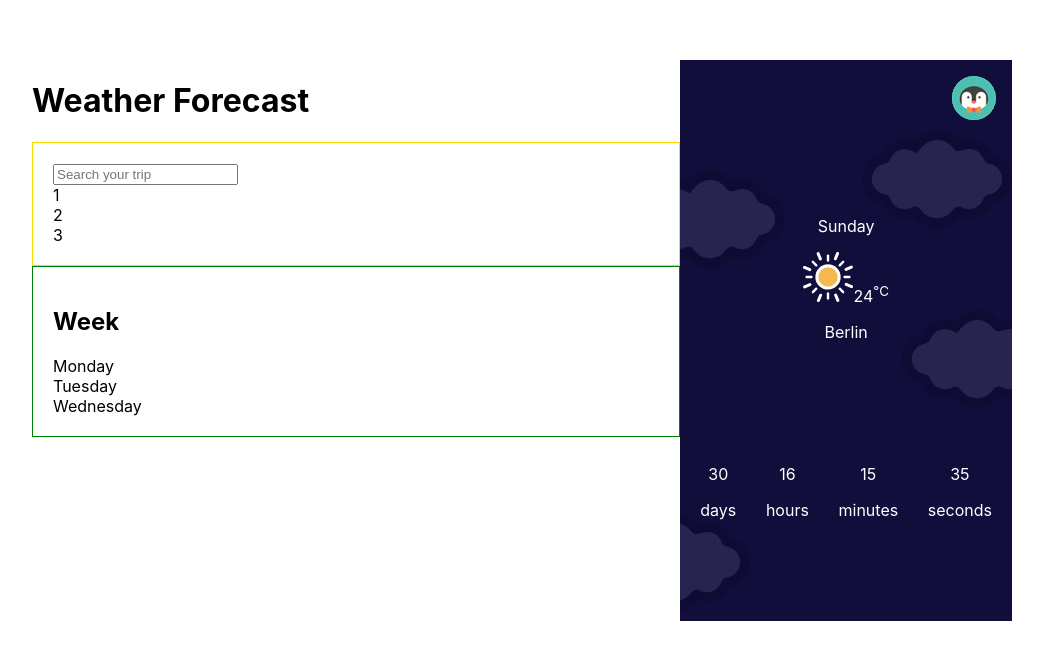
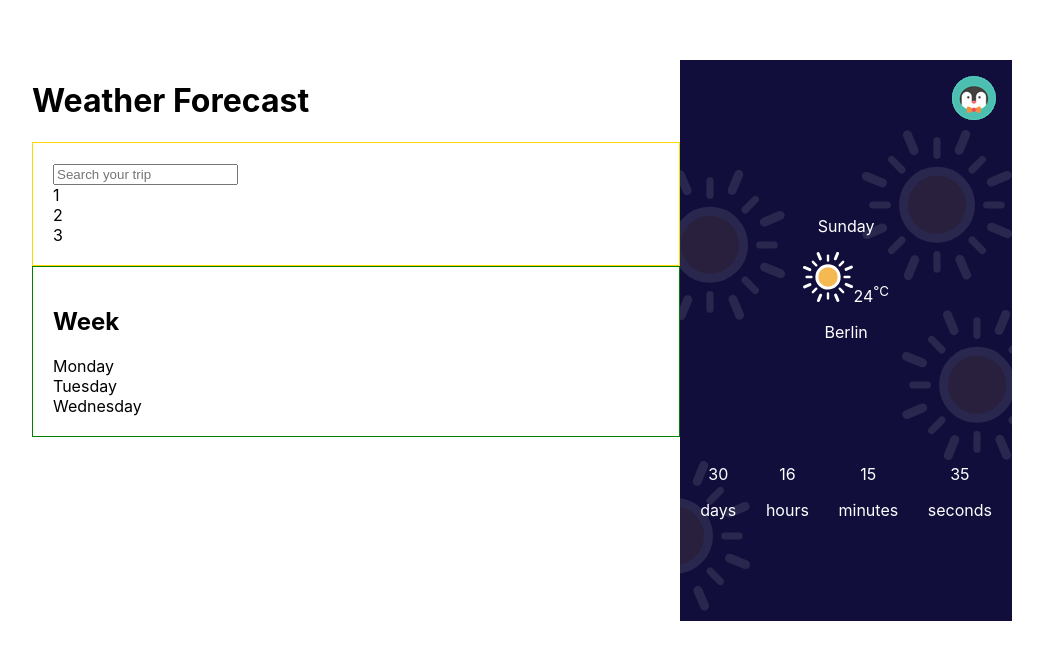
Before and after one commit to kastommor1/Reenbit-front-end-test, a React (Create React App) app: page / in a window 1280 px wide. Shown: the top 660 px of the page, without its empty margins (118-1161 px from the left). Built offline with nearby package versions, Linux system fonts and the light colour scheme.

Commit message:
implements IconWeather in CurrentWeather

```diff
--- a/src/components/IconWeather/IconWeather.js
+++ b/src/components/IconWeather/IconWeather.js
@@ -5,14 +5,14 @@ const IconWeather = (props) => {
         'rain', 'rain-snow', 'rain-snow-showers-day', 'rain-snow-showers-night', 'showers-day', 'showers-night', 'sleet', 'snow', 'snow-showers-day',
         'snow-showers-night', 'thunder', 'thunder-rain', 'thunder-showers-day', 'thunder-showers-night', 'wind'];
 
-    const isAvailableIcon = availableIcon.includes(props.weather)
+    const isAvailableIcon = availableIcon.includes(props.icon)
     if (!isAvailableIcon) {
         return <img src={forbidden} alt="icon-weather" className={props.className} />
     }
 
 
     const theme = props.theme === 'dark' ? '1st-Set-Color-SVG-Dark' : "1st-Set-Color-SVG";
-    const link = `assets/${theme}/${props.weather}.svg`;
+    const link = `assets/${theme}/${props.icon}.svg`;
     return (
         <img src={link} alt="icon-weather" className={props.className} />
     )
--- a/src/components/TodayForecast/CurrentWeather/CurrentWeather.js
+++ b/src/components/TodayForecast/CurrentWeather/CurrentWeather.js
@@ -1,7 +1,7 @@
 import IconWeather from "../../IconWeather/IconWeather";
 import classes from "./CurrentWeather.module.css"
 
-const CurrenWeather = () => {
+const CurrenWeather = (props) => {
     return (
         <div className={classes["current-weather"]}>
             <p>Sunday</p>
@@ -9,7 +9,7 @@ const CurrenWeather = () => {
                 <IconWeather
                     className={classes["icon-weather"]}
                     theme='dark'
-                    weather='clear-day'
+                    icon={props.icon}
                 />
                 24
                 <sup>°C</sup>
--- a/src/components/TodayForecast/IconBunch/IconBunch.js
+++ b/src/components/TodayForecast/IconBunch/IconBunch.js
@@ -1,17 +1,17 @@
 
 import classes from "./IconBunch.module.css"
 import penguinImg from "../../../assets/penguin.png"
-import cloudy from "../../../assets/cloudy.svg"
+import IconWeather from "../../IconWeather/IconWeather"
 
-const IconBunch = () => {
+const IconBunch = (props) => {
     return (
         <>
             <img src={penguinImg} alt="penguin" className={classes.penguin} />
             <div className={classes.clouds}>
-                <img src={cloudy} alt="cloudy" />
-                <img src={cloudy} alt="cloudy" />
-                <img src={cloudy} alt="cloudy" />
-                <img src={cloudy} alt="cloudy" />
+                <IconWeather theme="dark" icon={props.icon} />
+                <IconWeather theme="dark" icon={props.icon} />
+                <IconWeather theme="dark" icon={props.icon} />
+                <IconWeather theme="dark" icon={props.icon} />
             </div>
         </>
     )
--- a/src/components/TodayForecast/TodayForecast.js
+++ b/src/components/TodayForecast/TodayForecast.js
@@ -8,11 +8,13 @@ import IconBunch from "./IconBunch/IconBunch";
 
 
 const TodayForecast = () => {
+    const icon = 'clear-day';
+
     return (
         <div className={classes['today-forecast']}>
-            <CurrenWeather />
+            <CurrenWeather icon={icon} />
             <Countdown />
-            <IconBunch/>
+            <IconBunch icon={icon}/>
         </div>
     )
 }
```
Also changed, not shown: src/components/IconWeather/IconWeather.module.css (deleted).
